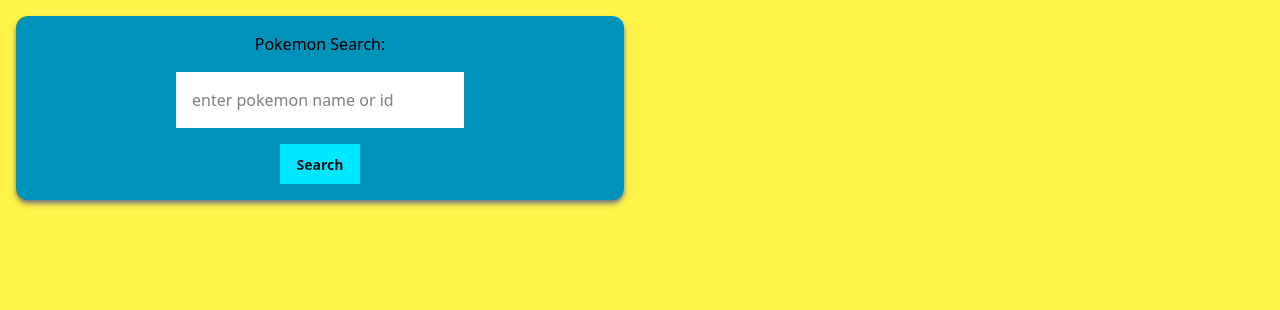
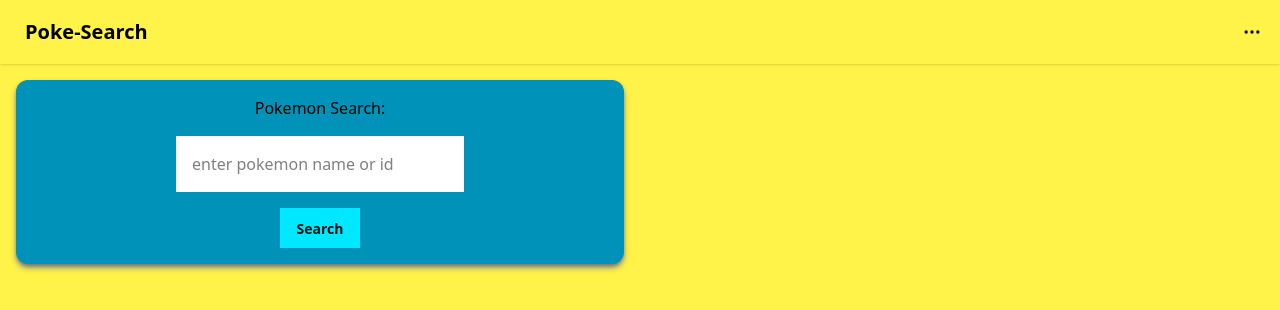
Before and after one commit to JGuzman87/poke-finder, a Next.js app: page / in a window 1280 px wide. Shown: the top 310 px of the page. Built offline with nearby package versions, Linux system fonts and the light colour scheme.

Commit message:
added footer

```diff
--- a/src/app/page.js
+++ b/src/app/page.js
@@ -1,10 +1,12 @@
 
-import Searchform from "@/components/Searchform";
+import Pokemon from "@/components/Pokemon";
+import Nav from "../components/Nav";
 
 export default function Home() {
   return (
     <div>
-      <Searchform />
+      <Nav />
+      <Pokemon />
     </div>
   );
 }
--- a/src/components/Card.jsx
+++ b/src/components/Card.jsx
@@ -3,11 +3,11 @@
 
 const Card = (props) => {
     return (
-      <div className="card bg-primary  shadow-md shadow-gray-500 rounded-xl text-primary-content ">
+      <div className="card bg-primary md:max-w-md shadow-md shadow-gray-500 rounded-xl text-primary-content ">
         <div className="card-body">
           <div className="flex justify-around">
             <h2 className="card-title capitalize text-white text-3xl">
-              {props.name}
+              {props.name} ({props.id})
             </h2>
             <img width="100px" src={props.img} />
           </div>
@@ -17,8 +17,10 @@
               <li key={ability.ability.name}>{ability.ability.name}</li>
             ))}
           </ul>
+            <div>
 
-          <div className="card-actions justify-end"></div>
+            </div>
+
         </div>
       </div>
     );
--- /dev/null
+++ b/src/components/Nav.jsx
@@ -0,0 +1,31 @@
+import React from 'react'
+
+const Nav = () => {
+  return (
+    <div className="navbar bg-base-100 shadow-sm">
+      <div className="flex-1">
+        <a className="btn btn-ghost text-xl">Poke-Search</a>
+      </div>
+      <div className="flex-none">
+        <button className="btn btn-square btn-ghost">
+          <svg
+            xmlns="http://www.w3.org/2000/svg"
+            fill="none"
+            viewBox="0 0 24 24"
+            className="inline-block h-5 w-5 stroke-current"
+          >
+            {" "}
+            <path
+              strokeLinecap="round"
+              strokeLinejoin="round"
+              strokeWidth="2"
+              d="M5 12h.01M12 12h.01M19 12h.01M6 12a1 1 0 11-2 0 1 1 0 012 0zm7 0a1 1 0 11-2 0 1 1 0 012 0zm7 0a1 1 0 11-2 0 1 1 0 012 0z"
+            ></path>{" "}
+          </svg>
+        </button>
+      </div>
+    </div>
+  );
+}
+
+export default Nav
--- /dev/null
+++ b/src/components/Pokemon.jsx
@@ -0,0 +1,96 @@
+"use client";
+import Card from "./Card";
+import { useState, useEffect } from "react";
+
+const Pokemon = () => {
+  const [pokeInfo, setPokeInfo] = useState({});
+  const [pokeName, setPokeName] = useState("");
+  const [sprite, setSprite] = useState({});
+  const [abilities, setAbilities] = useState(null);
+
+  const fetchPokemon = async () => {
+    try {
+      const response = await fetch(
+        `https://pokeapi.co/api/v2/pokemon/${pokeName}`
+      );
+      const pokeData = await response.json();
+      setPokeInfo(pokeData);
+      setSprite(pokeData.sprites);
+      console.log(pokeData);
+      // console.log(pokeData.abilities[0].ability.name);
+      setAbilities(pokeData.abilities);
+    } catch (error) {
+      console.error("Error fetching Pokemon data:", error);
+    }
+  };
+
+  const handleSubmit = (e) => {
+    e.preventDefault();
+
+    fetchPokemon();
+  };
+
+  // useEffect(() => {
+  //   const fetchAbility = async () => {
+  //     try {
+  //       const response = await fetch(
+  //         //TODO: figure out how to cycle through abilities ???
+  //         `https://pokeapi.co/api/v2/ability/${abilities.ability.name}/`
+  //       );
+  //       const description = await response.json();
+  //       console.log(description);
+  //     } catch (error) {
+  //       console.error(error, "Could not fetch");
+  //     }
+  //   };
+
+  //   fetchAbility();
+  // }, [handleSubmit]);
+
+  const handleChange = (e) => {
+    const { name, value } = e.target;
+    if (name === "poke_name") {
+      setPokeName(value);
+    }
+  };
+
+  return (
+    <div className="grid grid-cols-1 gap-4 w-full md:w-1/2 p-4">
+      <form
+        className="bg-cyan-600 flex rounded-xl shadow-md shadow-gray-500 flex-col gap-4 items-center p-4"
+        htmlFor="api-call"
+        onSubmit={handleSubmit}
+      >
+        <label htmlFor="name">Pokemon Search:</label>
+        <input
+          className="bg-white p-4 w-3/4 md:w-1/2 border-indigo-500"
+          type="text"
+          name="poke_name"
+          value={pokeName}
+          onChange={handleChange}
+          placeholder="enter pokemon name or id"
+          required
+        />
+        <button className="btn btn-secondary" type="submit">
+          Search
+        </button>
+      </form>
+
+      {pokeInfo.name ? (
+        <Card
+          name={pokeInfo.name}
+          id={pokeInfo.id}
+          img={sprite ? sprite.front_default : ""}
+          abilities={abilities === null ? "" : abilities}
+        />
+
+      ) : (
+        ""
+      )}
+
+
+    </div>
+  );
+};
+
+export default Pokemon;
--- a/src/components/Searchform.jsx
+++ /dev/null
@@ -1,72 +0,0 @@
-"use client"
-import Card from './Card';
-import {useState } from 'react'
-
-const Searchform = () => {
-
-  const [pokeInfo, setPokeInfo] = useState({})
-  const [pokeName, setPokeName] = useState('');
-  const [sprite, setSprite] = useState({});
-  const [abilities, setAbilities] = useState(null)
-
-    const fetchPokemon = async () => {
-   try{const response = await fetch(`https://pokeapi.co/api/v2/pokemon/${pokeName}`);
-      const pokeData = await response.json();
-      setPokeInfo(pokeData)
-      setSprite(pokeData.sprites)
-      console.log(pokeData.moves);
-     setAbilities(pokeData.abilities)
-
-
-    }catch (error) {
-      console.error('Error fetching Pokemon data:', error);
-    } ;
-
-  }
-
-
-
-  const handleSubmit = (e) => {
-    e.preventDefault();
-
-    fetchPokemon();
-    setPokeName('')
-
-  }
-
-const handleChange = (e) => {
-  const {name, value} = e.target;
-  if (name === 'poke_name') {
-    setPokeName(value);
-  }
-
-}
-
-  return (
-    <div className="grid grid-cols-1 gap-4 w-full md:w-1/2 p-4">
-      <form
-        className="bg-cyan-600 flex rounded-xl shadow-md shadow-gray-500 flex-col gap-4 items-center p-4"
-        htmlFor="api-call"
-        onSubmit={handleSubmit}
-      >
-        <label htmlFor="name">Pokemon Search:</label>
-        <input
-          className="bg-white p-4 w-3/4 md:w-1/2 border-indigo-500"
-          type="text"
-          name="poke_name"
-          value={pokeName}
-          onChange={handleChange}
-          placeholder='enter pokemon name or id'
-          required
-        />
-        <button className="btn btn-secondary" type="submit">
-          Search
-        </button>
-      </form>
-
- {pokeInfo.name ? <Card name={pokeInfo.name} img={sprite ? sprite.front_default : ''} abilities={abilities === null ? '' : abilities } /> : ''}
-    </div>
-  );
-}
-
-export default Searchform;
```
